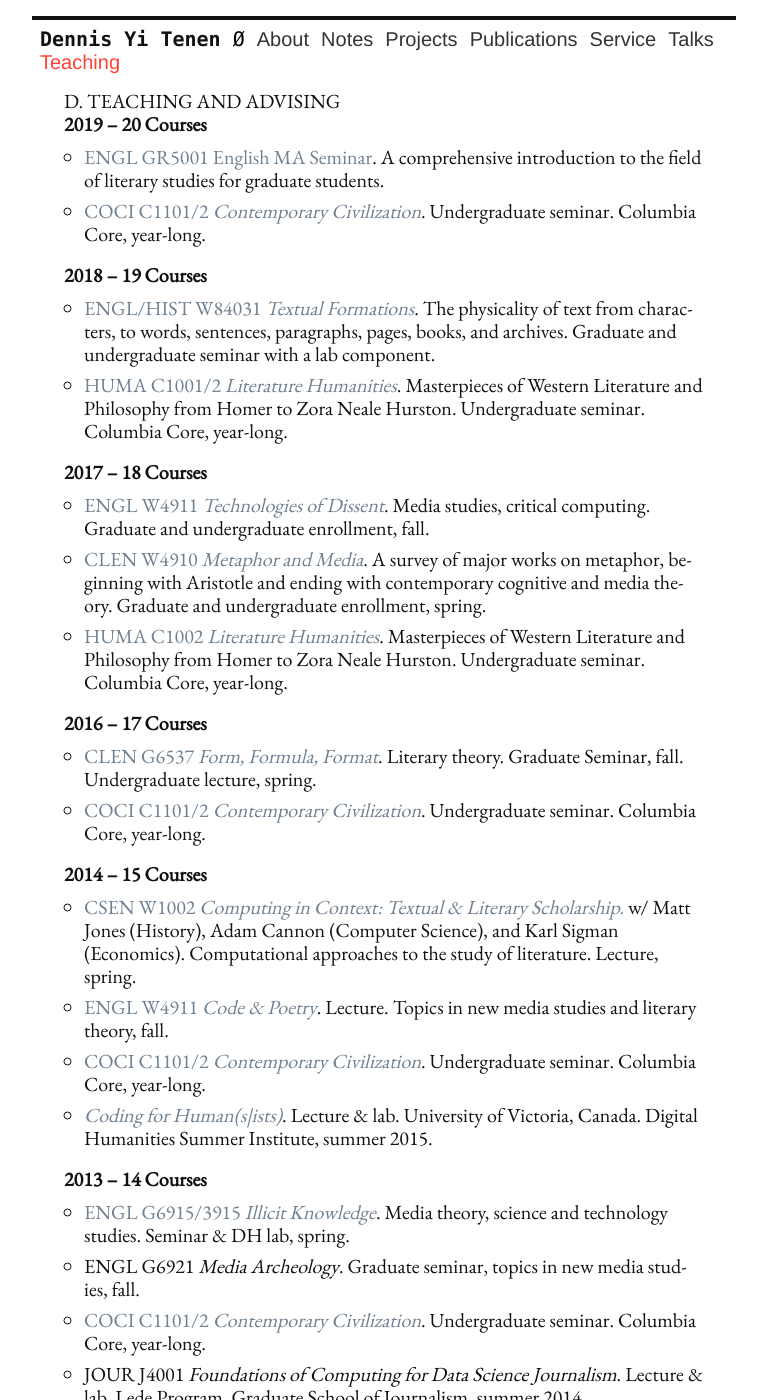
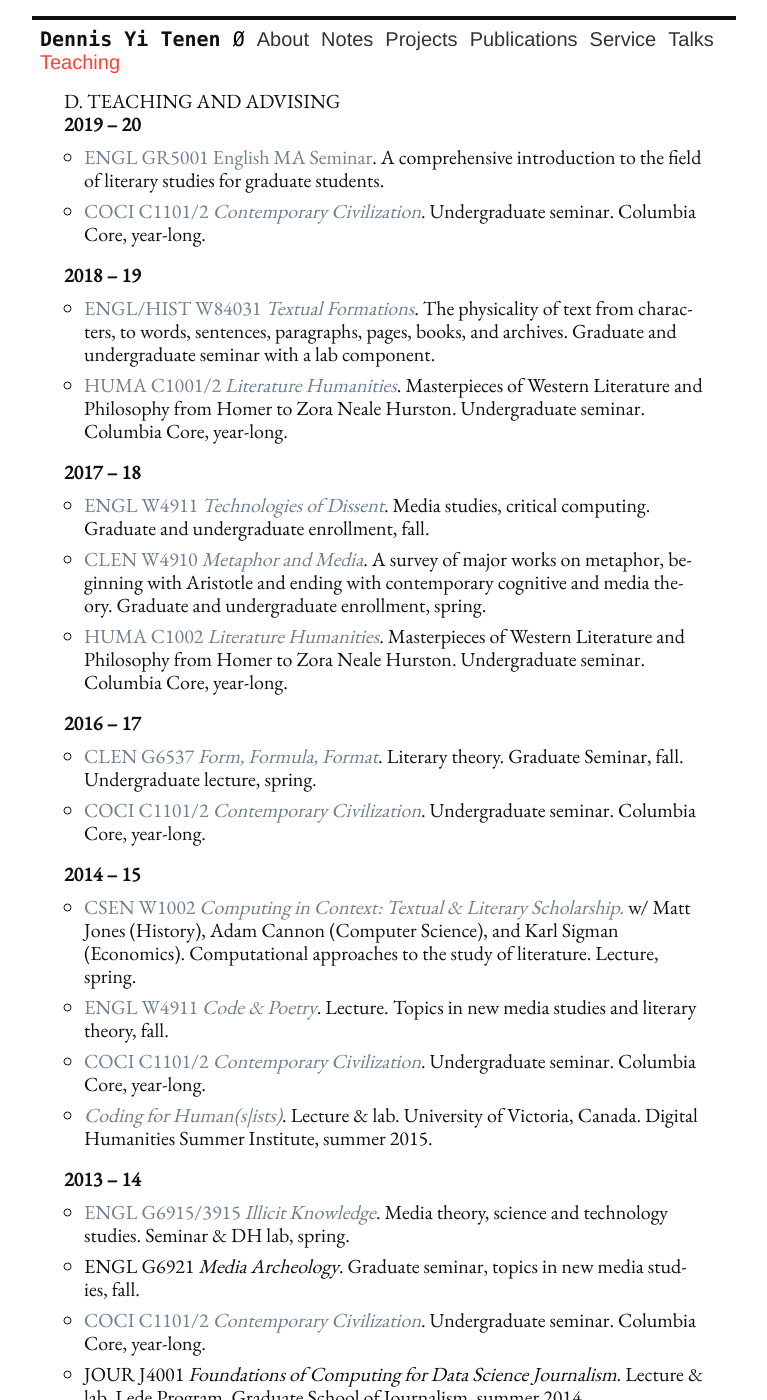
Before and after one commit to denten/denten.github.io, a Jekyll site: the page built from _pages/teaching.md, in a window 1280 px wide and 1400 px high. Shown: the whole window, without its empty margins (256-1023 px from the left). Built offline with Jekyll 4.4.1, drawn with Linux system fonts in a browser that asks for light colours; some of the changed text lies outside the part shown.

Commit message:
update courses

```diff
--- a/_includes/CV/03-teaching.md
+++ b/_includes/CV/03-teaching.md
@@ -1,14 +1,14 @@
 ## D. Teaching and Advising
 
 
-### 2019 -- 20 Courses
+### 2019 -- 20
 - [ENGL GR5001 English MA
   Seminar](https://github.com/denten-courses/masters-seminar/blob/master/README.md). A
 comprehensive introduction to the field of literary studies for graduate students.
 - [COCI C1101/2 *Contemporary Civilization*](https://github.com/denten-courses/con-civ).
   Undergraduate seminar. Columbia Core, year-long.
 
-### 2018 -- 19 Courses
+### 2018 -- 19
 - [ENGL/HIST W84031 *Textual
   Formations*](https://docs.google.com/document/d/1bXizmvk-NwnyC8-vWQz5UsQXGsWW_Mh62x3jbdX79ZU/edit?usp=sharing).
 The physicality of text from characters, to words, sentences, paragraphs, pages, books, and
@@ -18,7 +18,7 @@ archives. Graduate and undergraduate seminar with a lab component.
 Masterpieces of Western Literature and Philosophy from Homer to Zora Neale Hurston.
 Undergraduate seminar. Columbia Core, year-long.
 
-### 2017 -- 18 Courses
+### 2017 -- 18
 - [ENGL W4911 *Technologies of Dissent*](
   https://github.com/denten-courses/technologies-of-dissent/tree/master/2017-fall).  Media
 studies, critical computing. Graduate and undergraduate enrollment, fall.
@@ -31,14 +31,14 @@ media theory. Graduate and undergraduate enrollment, spring.
 Masterpieces of Western Literature and Philosophy from Homer to Zora Neale Hurston.
 Undergraduate seminar. Columbia Core, year-long.
 
-### 2016 -- 17 Courses
+### 2016 -- 17
 - [CLEN G6537 *Form, Formula, Format*](https://github.com/denten-courses/form-formula-format).
   Literary theory. Graduate Seminar, fall.  Undergraduate lecture, spring.
 - [COCI C1101/2 *Contemporary
   Civilization*](https://github.com/denten-courses/con-civ).
 Undergraduate seminar. Columbia Core, year-long.
 
-### 2014 -- 15 Courses
+### 2014 -- 15
 
 - [CSEN W1002 *Computing in Context: Textual & Literary
   Scholarship.*](https://github.com/denten-courses/computing-context) w/ Matt Jones (History),
@@ -53,7 +53,7 @@ Undergraduate seminar. Columbia Core, year-long.
 - [*Coding for Human(s|ists)*](https://github.com/denten-workshops/dhsi-coding-fundamentals).
   Lecture & lab. University of Victoria, Canada. Digital Humanities Summer Institute, summer 2015.
 
-### 2013 -- 14 Courses
+### 2013 -- 14
 
 - [ENGL G6915/3915 *Illicit
   Knowledge*](https://github.com/denten-courses/critical-computing/tree/master/2014-spring).
@@ -65,7 +65,7 @@ Undergraduate seminar. Columbia Core, year-long.
 - JOUR J4001 *Foundations of Computing for Data Science Journalism*. Lecture & lab. Lede
   Program. Graduate School of Journalism, summer 2014.
 
-### 2012 -- 13 Courses
+### 2012 -- 13
 
 - CLEN W3770 *Beyond the Human*. Seminar. Topics in new media studies, spring.
 - ENHS W4983 *Hacking the Archive*. Seminar & DH lab w/ Matthew Connelly, fall.
```
